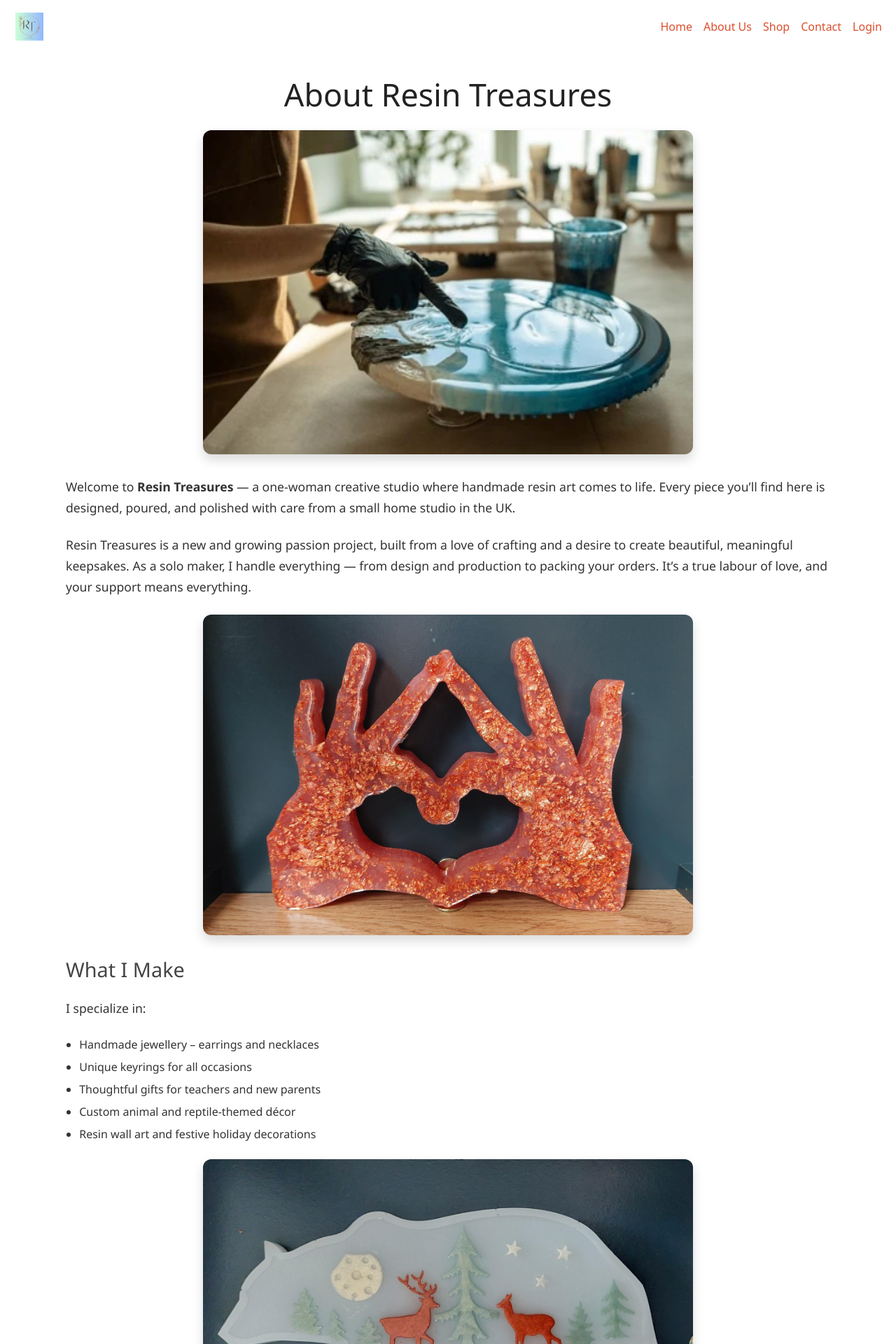
After one commit to louisesykes198/Resin-Treasures, a Django app: page /about/ in a window 1280 px wide. The commit adds this page. Shown: the top 1920 px of the page at 70% size. Run offline with Django 4.2, Linux system fonts and the light colour scheme.

Commit message:
added a about page with images

```diff
--- a/resin_treasures/urls.py
+++ b/resin_treasures/urls.py
@@ -16,8 +16,10 @@
 """
 from django.contrib import admin
 from django.urls import path, include
+from django.views.generic import TemplateView
 
 urlpatterns = [
     path('admin/', admin.site.urls),
     path('', include('store.urls')),
+    path("about/", TemplateView.as_view(template_name="store/about.html"), name="about"),
 ]
--- a/store/static/css/styles.css
+++ b/store/static/css/styles.css
@@ -1,28 +1,33 @@
 /* style.css */
 .navbar {
-  background-color: #fff8f0 !important; /* Soft peach background */
-  border-bottom: 1px solid #f2d6c2;
+  background-color: white !important;
+  border-bottom: black;
+  border-bottom-width: 10px;
 }
 
-.navbar-brand, .nav-link {
-  color: #c97e6b !important; /* Warm peach text */
+.navbar-brand,
+.nav-link {
+  color: #db4f2c !important;
   font-weight: 500;
 }
 
 .nav-link:hover {
-  color: #a35c4d !important;
+  color: #a35848 !important;
   text-decoration: underline;
 }
 
 .logo {
-  height: 75px;
-  width: 150px;
+  height: 50px;
+  width: auto;
+  object-fit: contain;
+  padding: 5px 10px;
 }
 
+/* HERO SECTION */
 .hero-image {
   position: relative;
   width: 100%;
-  height: 100vh; /* Full screen height */
+  height: 100vh;
   overflow: hidden;
 }
 
@@ -48,8 +53,8 @@
 }
 
 .hero-text button {
-  font-size: 1.2rem; /* Bigger text in button */
-  padding: 12px 25px; /* More padding inside the button */
+  font-size: 1.2rem;
+  padding: 12px 25px;
   border: none;
   background-color: peachpuff;
   color: #000;
@@ -62,3 +67,112 @@
 .hero-text button:hover {
   background-color: #fdd9b5;
 }
+
+/* General layout */
+.about-section {
+  max-width: 900px;
+  margin: 0 auto;
+  padding: 2rem 1rem;
+  font-family: 'Segoe UI', Tahoma, Geneva, Verdana, sans-serif;
+  color: #333;
+}
+
+/* Headings */
+.about-section h1 {
+  font-size: 2.8rem;
+  text-align: center;
+  margin-bottom: 1.5rem;
+  color: #222;
+}
+
+.about-section h2 {
+  font-size: 1.8rem;
+  margin-top: 2rem;
+  margin-bottom: 1rem;
+  color: #444;
+}
+
+/* Paragraphs */
+.about-section p {
+  font-size: 1.1rem;
+  line-height: 1.7;
+  margin-bottom: 1.5rem;
+}
+
+/* Lists */
+.about-section ul {
+  padding-left: 1.2rem;
+  margin-bottom: 1.5rem;
+}
+
+.about-section li {
+  margin-bottom: 0.5rem;
+}
+
+/* Images */
+.about-section img {
+  display: block;
+  max-width: 700px;     /* ⬅️ adjust this to control image width */
+  width: 100%;
+  height: auto;
+  margin: 0 auto 2rem auto;  /* ⬅️ centers image and adds spacing */
+  border-radius: 12px;
+  box-shadow: 0 4px 12px rgba(0, 0, 0, 0.1);
+}
+
+/* Link Styling */
+.about-section a {
+  color: #1e88e5;
+  text-decoration: none;
+}
+
+.about-section a:hover {
+  text-decoration: underline;
+}
+
+.contact-section {
+  font-family: 'Segoe UI', Tahoma, Geneva, Verdana, sans-serif;
+  color: #333;
+}
+
+form input.form-input,
+form textarea.form-textarea {
+  width: 100%;
+  padding: 0.75rem;
+  font-size: 1rem;
+  border: 1px solid #ccc;
+  border-radius: 8px;
+  outline: none;
+  box-sizing: border-box;
+}
+
+form input:focus,
+form textarea:focus {
+  border-color: #1e88e5;
+  box-shadow: 0 0 0 2px rgba(30, 136, 229, 0.2);
+}
+
+form label {
+  display: block;
+  margin-bottom: 0.5rem;
+}
+
+form button {
+  font-weight: 500;
+  cursor: pointer;
+}
+
+
+@media (max-width: 768px) {
+  .about-section h1 {
+    font-size: 2rem;
+  }
+
+  .about-section h2 {
+    font-size: 1.5rem;
+  }
+
+  .about-section p {
+    font-size: 1rem;
+  }
+}
--- /dev/null
+++ b/store/templates/store/about.html
@@ -0,0 +1,51 @@
+{% extends "base.html" %}
+{% load static %}
+
+{% block content %}
+<section class="about-section container mx-auto py-12 px-4 lg:px-12">
+  <h1 class="text-4xl font-bold mb-6 text-center">About Resin Treasures</h1>
+
+  <!-- IMAGE: Your home studio or workspace -->
+  <img src="{% static 'images/workshop.jpg' %}" alt="Resin Treasures Studio" class="w-full rounded-xl shadow mb-8">
+
+  <p class="text-lg leading-relaxed mb-6">
+    Welcome to <strong>Resin Treasures</strong> — a one-woman creative studio where handmade resin art comes to life. Every piece you’ll find here is designed, poured, and polished with care from a small home studio in the UK.
+  </p>
+
+  <p class="text-lg leading-relaxed mb-6">
+    Resin Treasures is a new and growing passion project, built from a love of crafting and a desire to create beautiful, meaningful keepsakes. As a solo maker, I handle everything — from design and production to packing your orders. It’s a true labour of love, and your support means everything.
+  </p>
+
+  <!-- IMAGE: Mixed product display -->
+  <img src="{% static 'images/hands.png' %}" alt="Assorted Resin Items" class="w-full rounded-xl shadow mb-8">
+
+  <h2 class="text-2xl font-semibold mt-10 mb-4">What I Make</h2>
+  <p class="text-lg mb-6">
+    I specialize in:
+  </p>
+  <ul class="list-disc list-inside text-lg mb-6">
+    <li>Handmade jewellery – earrings and necklaces</li>
+    <li>Unique keyrings for all occasions</li>
+    <li>Thoughtful gifts for teachers and new parents</li>
+    <li>Custom animal and reptile-themed décor</li>
+    <li>Resin wall art and festive holiday decorations</li>
+  </ul>
+
+  <!-- IMAGE: Optional – show a close-up of a signature piece -->
+  <img src="{% static 'images/polar-bear.png' %}" alt="Custom Resin Animal Decor" class="w-full rounded-xl shadow mb-8">
+
+  <h2 class="text-2xl font-semibold mt-10 mb-4">Why Resin?</h2>
+  <p class="text-lg leading-relaxed mb-6">
+    Resin allows for incredible creativity — from shimmering finishes to embedded details like glitter, flowers, or custom colour blends. No two pieces are ever alike, which makes each item from Resin Treasures truly one-of-a-kind.
+  </p>
+
+  <h2 class="text-2xl font-semibold mt-10 mb-4">Looking Ahead</h2>
+  <p class="text-lg leading-relaxed mb-6">
+    This is just the beginning. I’m always experimenting with new ideas, techniques, and designs — and I love hearing from people who want to bring their own ideas to life. Whether you’re shopping for a gift or treating yourself, I hope you find something that brings you joy.
+  </p>
+
+  <p class="text-lg font-medium mt-8">
+    Thank you for supporting small, handmade business. You’re helping turn a dream into something real — and I couldn’t be more grateful.
+  </p>
+</section>
+{% endblock %}
--- a/templates/base.html
+++ b/templates/base.html
@@ -10,12 +10,10 @@
 </head>
 <body>
     <header>
-        <nav class="navbar navbar-expand-lg navbar-light bg-light">
+        <nav class="navbar navbar-expand-lg navbar-light ">
           <div class="container-fluid">
-            <!-- ✅ LOGO IMAGE HERE -->
             <a class="navbar-brand" href="{% url 'home' %}">
-              <img src="{% static 'images/logo.png' %}" alt="Resin Treasures Logo" class="logo">
-
+              <img src="{% static 'images/rt-logo-4.png' %}" alt="Resin Treasures Logo" class="logo">
             </a>
             <button class="navbar-toggler" type="button" data-bs-toggle="collapse"
               data-bs-target="#navbarNav" aria-controls="navbarNav" aria-expanded="false"
@@ -26,7 +24,7 @@
             <div class="collapse navbar-collapse" id="navbarNav">
               <ul class="navbar-nav ms-auto">
                 <li class="nav-item"><a class="nav-link" href="{% url 'home' %}">Home</a></li>
-                <li class="nav-item"><a class="nav-link" href="#">About Us</a></li>
+                <li class="nav-item"><a class="nav-link" href="{% url 'about' %}">About Us</a></li>
                 <li class="nav-item"><a class="nav-link" href="#">Shop</a></li>
                 <li class="nav-item"><a class="nav-link" href="#">Contact</a></li>
                 <li class="nav-item"><a class="nav-link" href="#">Login</a></li>
@@ -35,6 +33,8 @@
           </div>
         </nav>
     </header>
+
+
 
     <main>
         {% block content %}
```
Also changed, not shown: store/static/images/hands.png (added), store/static/images/logo.png (deleted), store/static/images/polar-bear.png (added), store/static/images/rt-image-2.jpg (added), store/static/images/rt-logo-1.png (added), store/static/images/rt-logo-2.png (added), store/static/images/rt-logo-3.png (added), store/static/images/rt-logo-4.png (added), store/static/images/workshop.jpg (added).
